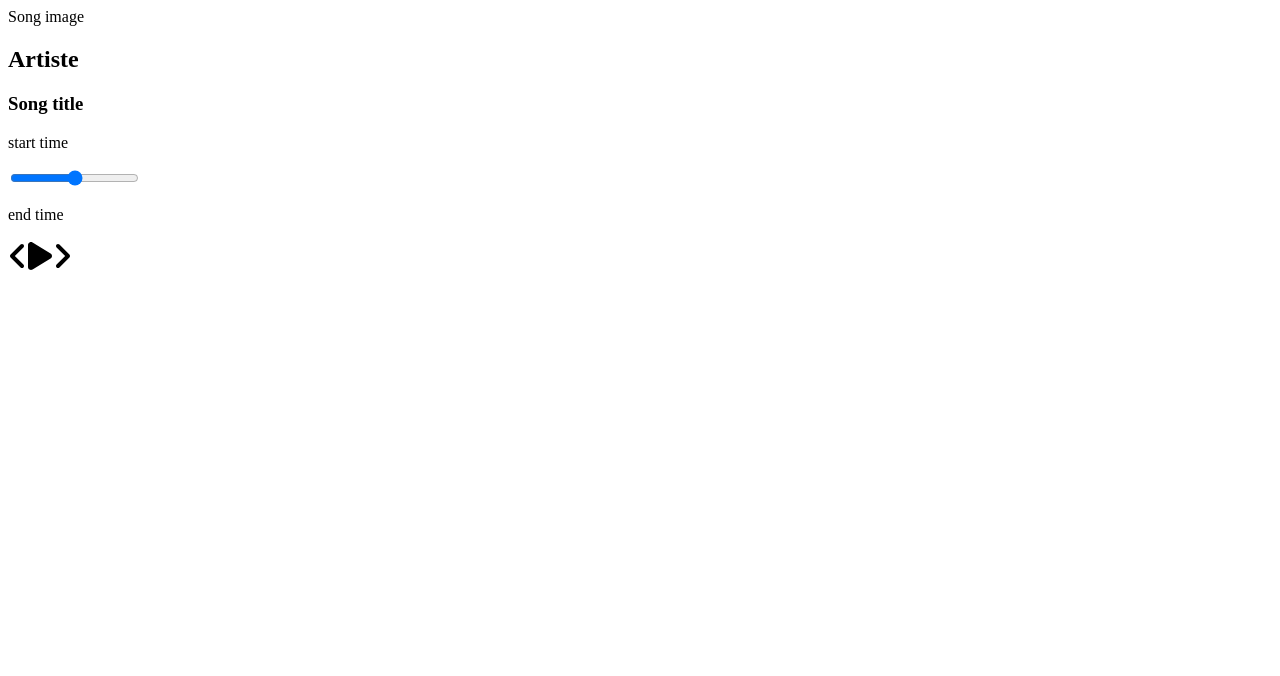
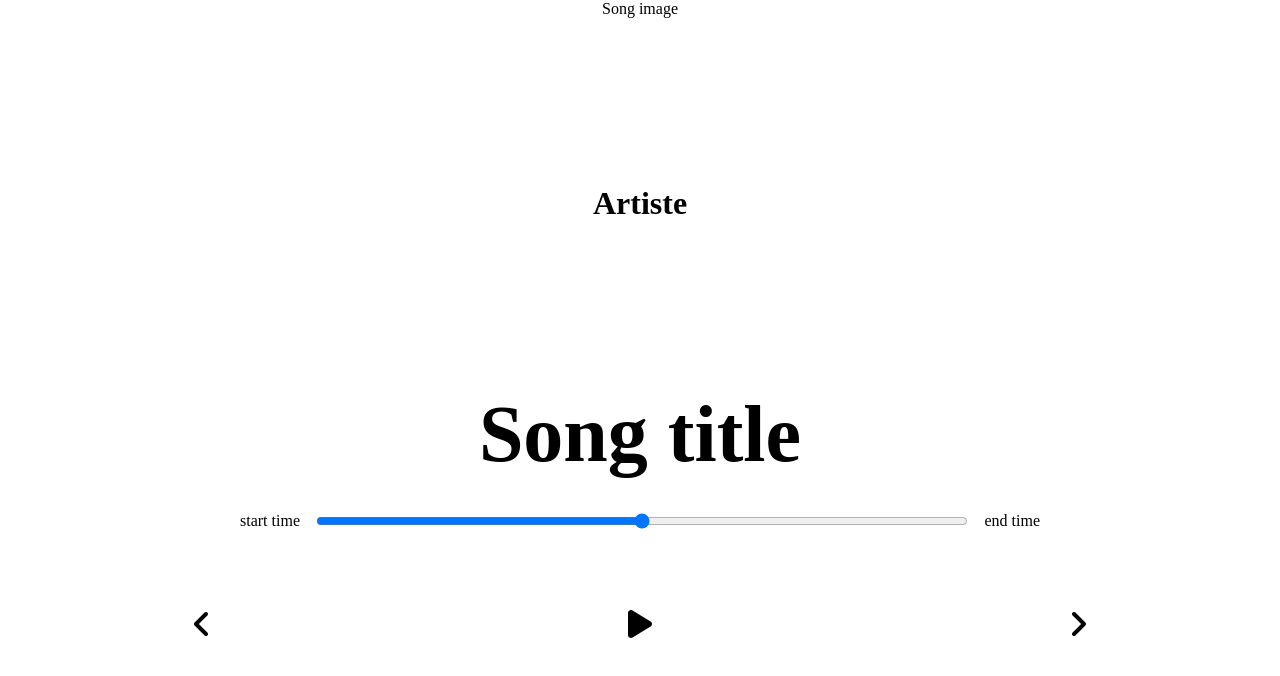
Before and after one commit to Adaaego/tunestream, a React (Create React App) app in the folder tunestream/: page / in a window 1280 px wide. Shown: the top 676 px of the page. Built offline with nearby package versions, Linux system fonts and the light colour scheme.

Commit message:
initial styling for the components

```diff
--- a/tunestream/src/App.js
+++ b/tunestream/src/App.js
@@ -1,6 +1,7 @@
 import React from 'react';
 import Song from './Components/Song';
 import Player from './Components/Player';
+import './styles/_app.scss'
 
 function App() {
   return (
--- /dev/null
+++ b/tunestream/src/styles/_app.scss
@@ -0,0 +1,11 @@
+*{
+    padding: 0;
+    margin: 0;
+    box-sizing: border-box;
+}
+h1{
+    font-size: 10rem;
+}
+
+@import './player';
+@import './song'
--- /dev/null
+++ b/tunestream/src/styles/_player.scss
@@ -0,0 +1,29 @@
+.player{
+    display: flex;
+    flex-direction: column;
+    justify-content: space-between;
+    align-items: center;
+    min-height: 20vh;
+}
+.time-control{
+    width: 70%;
+    display: flex;
+    justify-content: center;
+    align-items: center;
+    padding: 1rem 2rem;
+
+    input{
+        flex: 1;
+    }
+
+
+    p{
+    padding: 1rem;
+    }
+}
+
+.play-control{
+    width: 70%;
+    display: flex;
+    justify-content: space-between;
+    align-items: center; }
--- /dev/null
+++ b/tunestream/src/styles/_song.scss
@@ -0,0 +1,16 @@
+.song-container{
+    width: 100%;
+    min-height: 60vh;
+    display: flex;
+    flex-direction: column;
+    justify-content: space-between;
+    align-items: center;
+
+    h2{
+        font-size: 2rem;
+        padding: 2rem;
+    }
+    h3{
+        font-size: 5rem;
+    }
+}
```
